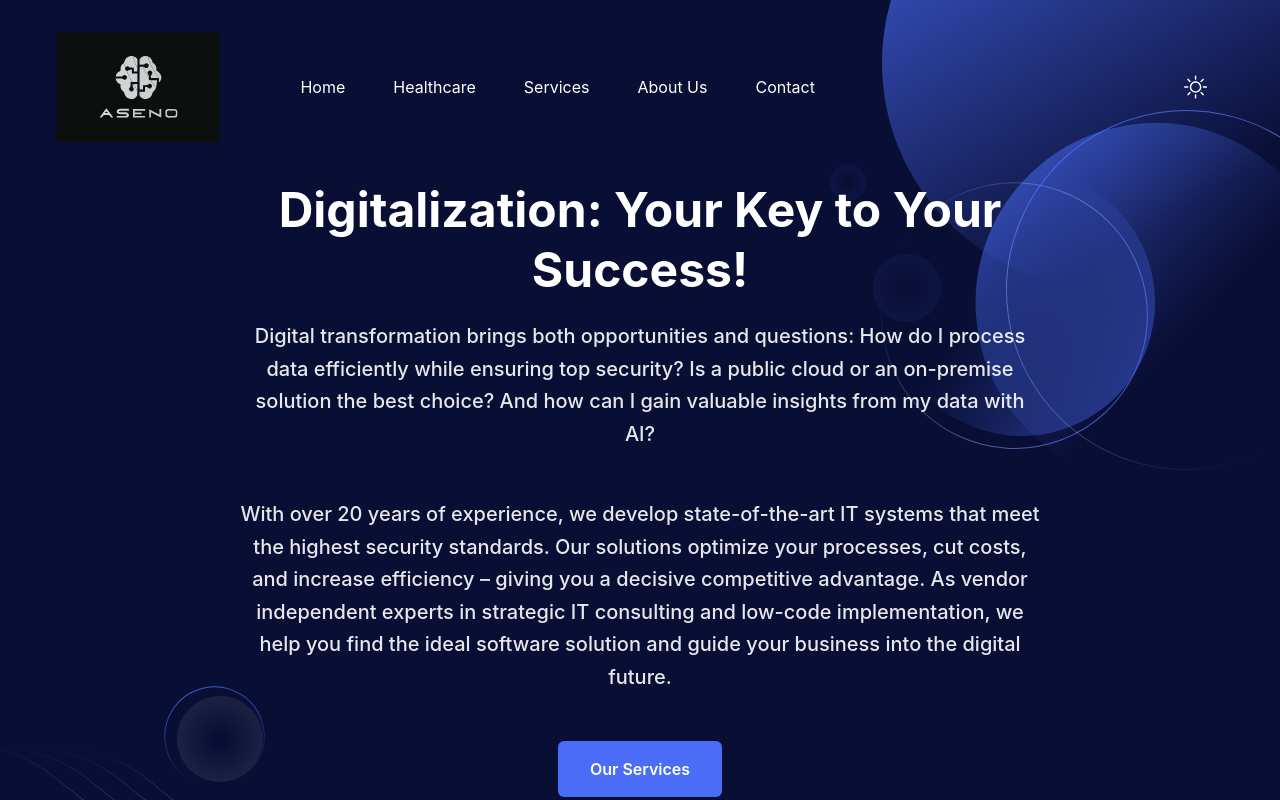
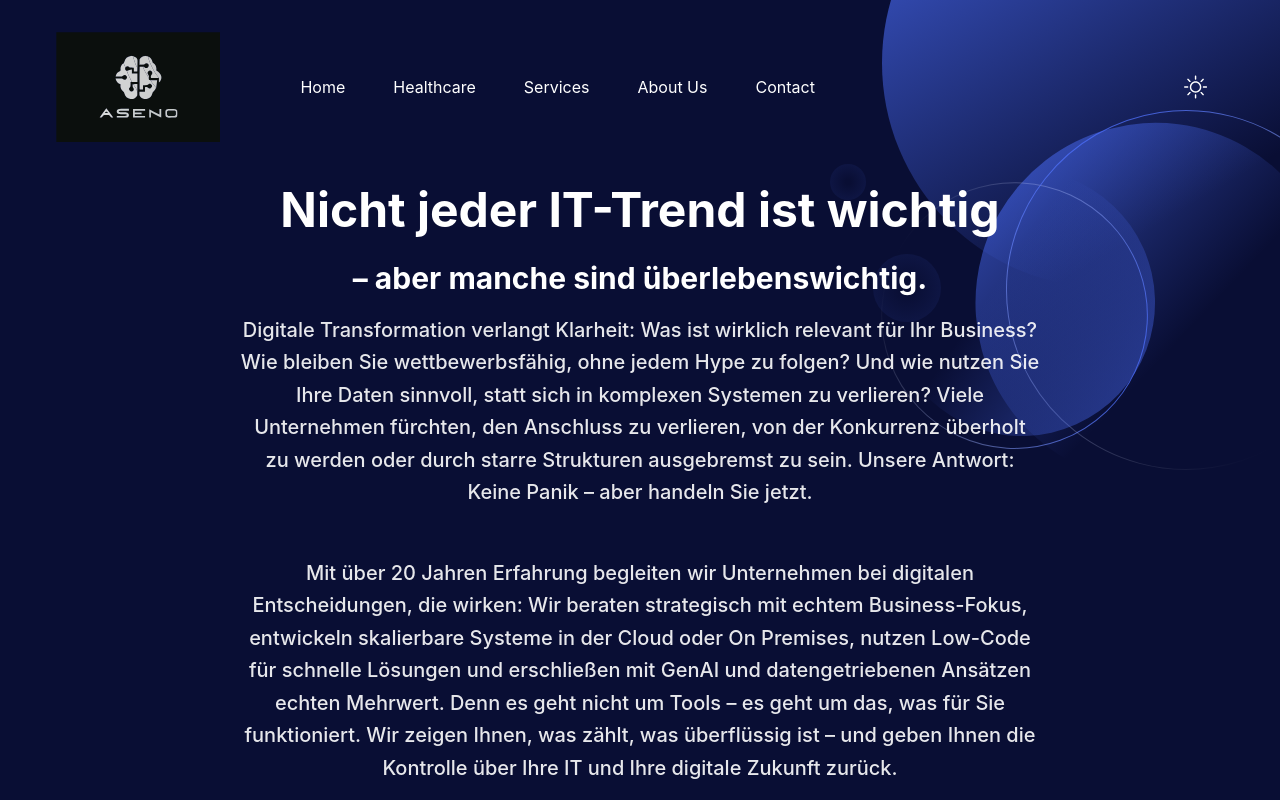
Before and after one commit to aseno-gmbh/aseno-gmbh.github.io, a Next.js app: page / in a window 1280 px wide. Shown: the top 800 px of the page. Built offline with nearby package versions, Linux system fonts and the light colour scheme.

Commit message:
Homepage Start Text ready

```diff
--- a/components/Hero/index.jsx
+++ b/components/Hero/index.jsx
@@ -15,20 +15,28 @@ const Hero = () => {
                 data-wow-delay=".2s"
               >
                 <h1 className="mb-5 text-3xl font-bold leading-tight text-black dark:text-white sm:text-4xl sm:leading-tight md:text-5xl md:leading-tight">
-                Digitalization: Your Key to Your Success!
+                 Nicht jeder IT-Trend ist wichtig
                 </h1>
+                <h2 className="mb-4 text-3xl font-bold !leading-tight text-black dark:text-white sm:text-3xl sm:leading-tight md:text-3xl md:leading-tight">
+                  – aber manche sind überlebenswichtig.
+                </h2>
                 <p className="mb-12 text-base font-medium !leading-relaxed text-body-color dark:text-white dark:opacity-90 sm:text-lg md:text-xl">
-                Digital transformation brings both opportunities and questions: How do I process data efficiently while ensuring top security? Is a public cloud or an on-premise solution the best choice? And how can I gain valuable insights from my data with AI?
+              Digitale Transformation verlangt Klarheit: Was ist wirklich relevant für Ihr Business? Wie bleiben Sie wettbewerbsfähig, ohne jedem Hype zu folgen? Und wie nutzen Sie Ihre Daten sinnvoll, statt sich in komplexen Systemen zu verlieren?
+               Viele Unternehmen fürchten, den Anschluss zu verlieren, von der Konkurrenz überholt zu werden oder durch starre Strukturen ausgebremst zu sein. Unsere Antwort: Keine Panik – aber handeln Sie jetzt.
                 </p>
                 <p className="mb-12 text-base font-medium !leading-relaxed text-body-color dark:text-white dark:opacity-90 sm:text-lg md:text-xl">
-                With over 20 years of experience, we develop state-of-the-art IT systems that meet the highest security standards. Our solutions optimize your processes, cut costs, and increase efficiency – giving you a decisive competitive advantage. As vendor independent experts in strategic IT consulting and low-code implementation, we help you find the ideal software solution and guide your business into the digital future.
+              Mit über 20 Jahren Erfahrung begleiten wir Unternehmen bei digitalen Entscheidungen, die wirken: Wir beraten strategisch mit echtem Business-Fokus, entwickeln skalierbare Systeme in der Cloud oder On Premises, nutzen Low-Code für schnelle Lösungen und erschließen mit GenAI und datengetriebenen Ansätzen echten Mehrwert.
+              Denn es geht nicht um Tools – es geht um das, was für Sie funktioniert. Wir zeigen Ihnen, was zählt, was überflüssig ist – und geben Ihnen die Kontrolle über Ihre IT und Ihre digitale Zukunft zurück.
+                </p>
+                <p className="mb-12 text-base font-medium !leading-relaxed text-body-color dark:text-white dark:opacity-90 sm:text-lg md:text-xl">
+                <strong>Bereit für Klarheit statt Chaos? Dann lassen Sie uns reden.</strong>
                 </p>
                 <div className="flex flex-col items-center justify-center space-y-4 sm:flex-row sm:space-x-4 sm:space-y-0">
                   <Link
                     href="/services"
                     className="rounded-md bg-primary py-4 px-8 text-base font-semibold text-white duration-300 ease-in-out hover:bg-primary/80"
                   >
-                    Our Services
+                    Kostenfreie Beratung buchen
                   </Link>
                   {/* <Link
                     href="https://github.com/NextJSTemplates/startup-nextjs"
```
